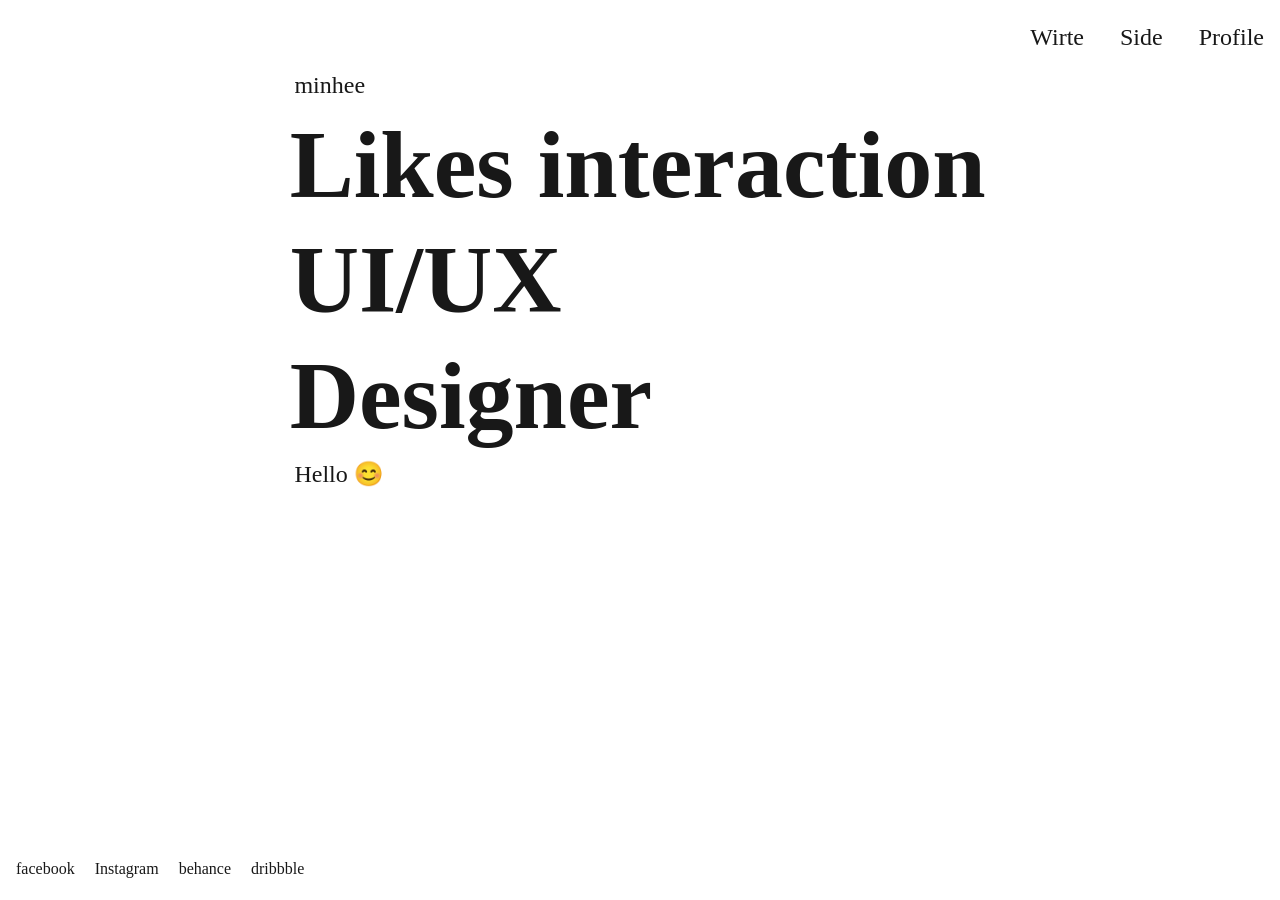
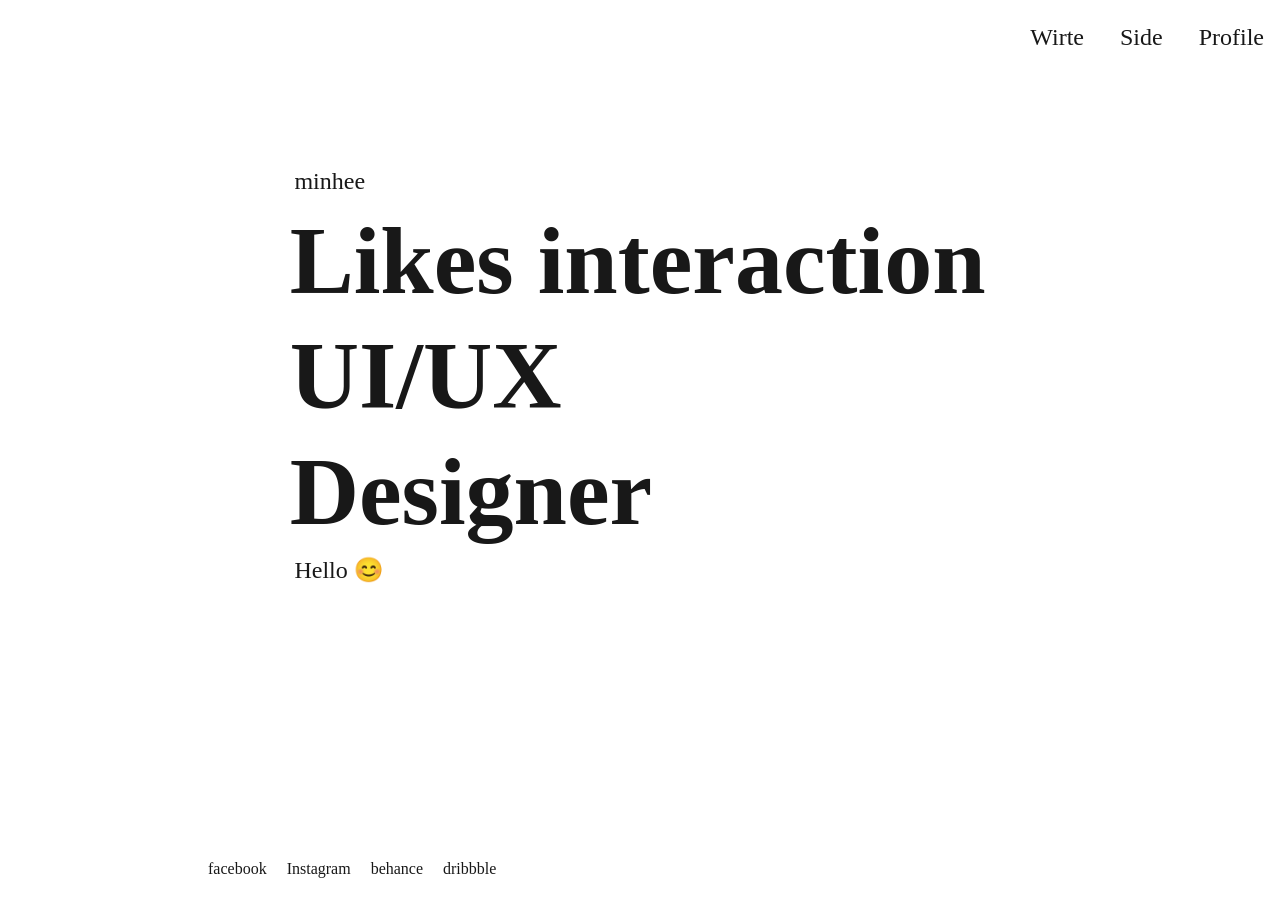
Before and after one commit to minheeyoon/minheeyoon.github.io, a Jekyll site: the page built from index.md, in a window 1280 px wide. Built offline with Jekyll 4.4.1, drawn with Linux system fonts in a browser that asks for light colours; some web fonts are replaced.

Commit message:
Indextitle

```diff
--- a/_sass/_utilities.scss
+++ b/_sass/_utilities.scss
@@ -192,8 +192,7 @@
 /* Layout utilities */
 .container {
   max-width: $container-width-xl;
-  padding-top: $spacer-3;
-  z-index: 1;
+  padding-top: 80px;
 
   @media (max-width: 96em) {
     max-width: $container-width;
@@ -451,7 +450,7 @@
   margin-bottom: auto;
 }
 .mx-auto {
-  margin-left: auto;
+  margin-left: 12em;
   margin-right: auto;
 }
 
@@ -522,6 +521,7 @@
 
 // Responsive margin
 @media (min-width: $breakpoint-md) {
+  //민희야 여기할 차례
   .my-md-auto {
     margin-top: auto;
     margin-bottom: auto;
```
